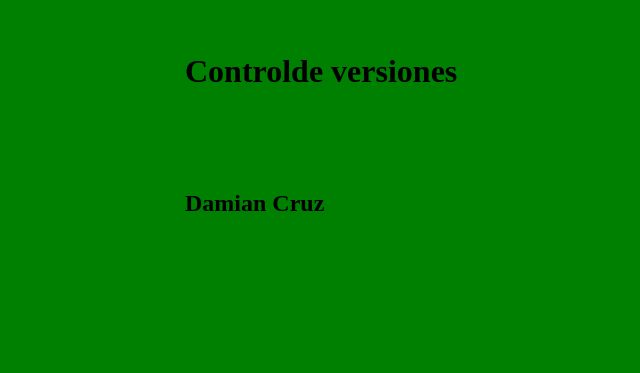
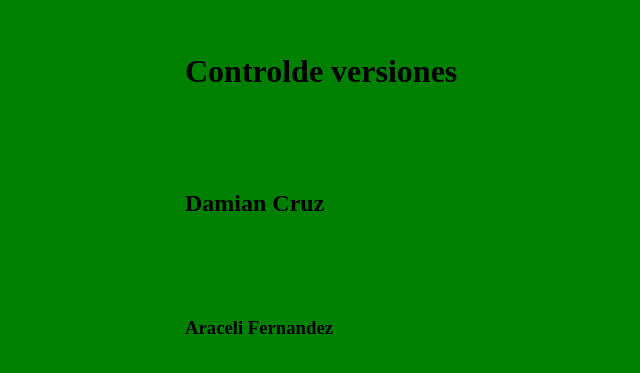
Before and after one commit to Josefl7/TP_SO_I4_Equipo_103, a plain HTML site: page index.html in a window 1280 px wide. Shown: the part 147-520 px from the top of the page, without its empty margins (115-755 px from the left). Drawn offline with Linux system fonts and the light colour scheme.

Commit message:
Agregue nombre, apellido y merge

```diff
--- a/index.html
+++ b/index.html
@@ -9,5 +9,6 @@
 <body>
 <h1>Controlde versiones</h1>
 <h2>Damian Cruz</h2>
+<h3>Araceli Fernandez</h3>
 </body>
 </html>
```
